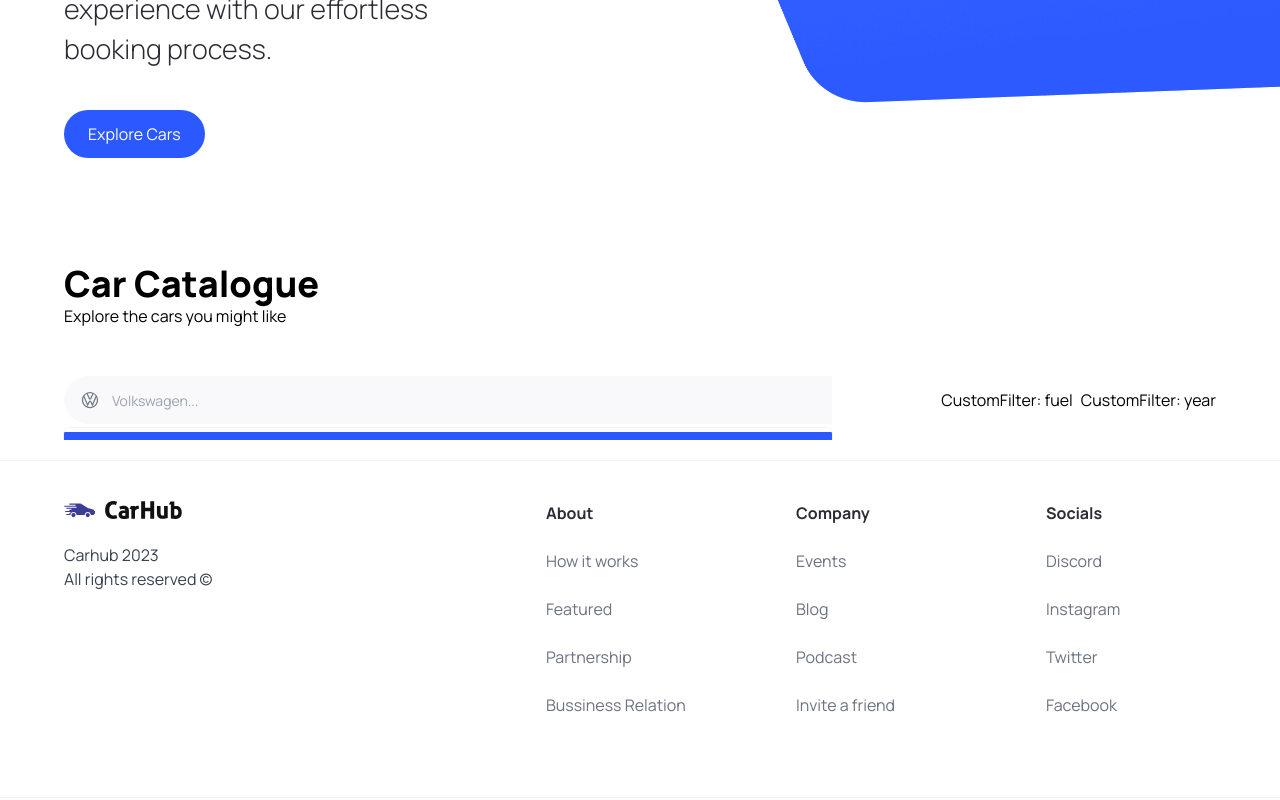
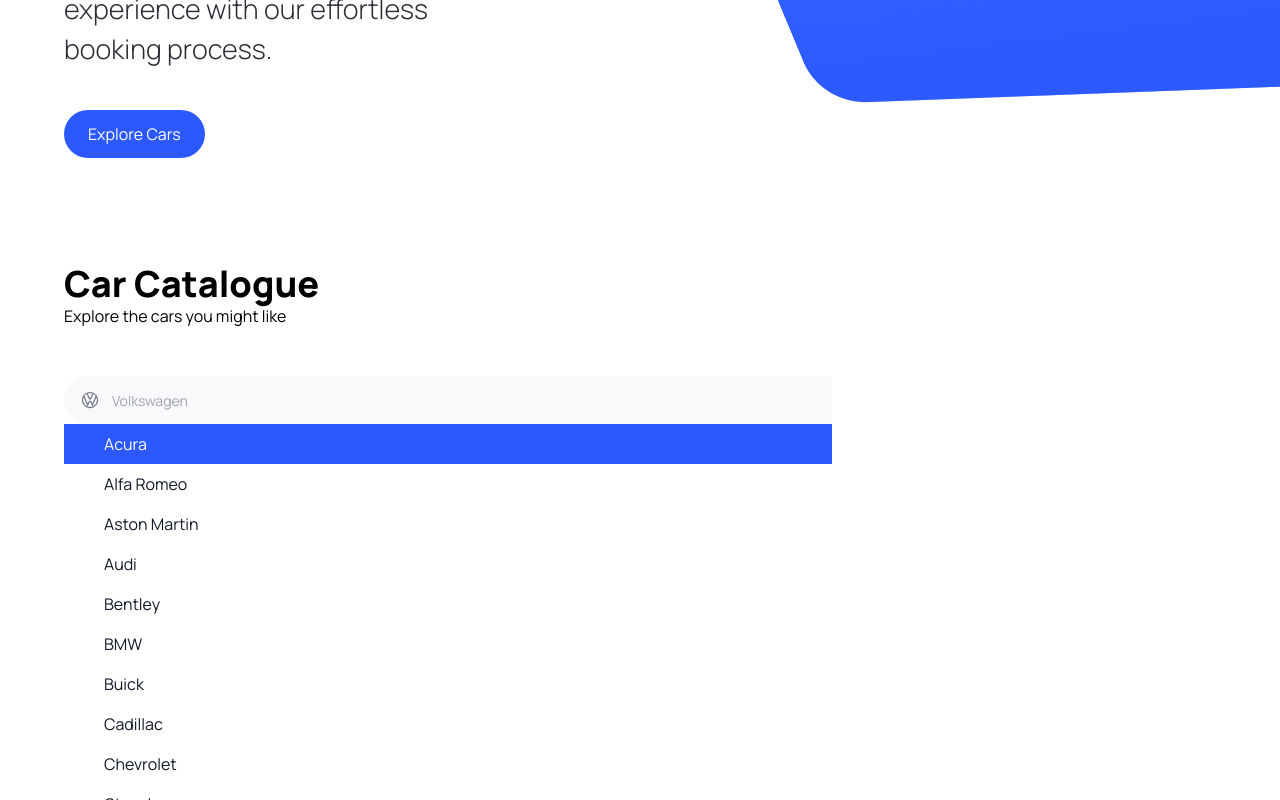
Before and after one commit to Dseals82/cars_showcase, a Next.js app: page / in a window 1280 px wide. Both pictures are taken after a click on the button 82 px from the left and 1000 px from the top of the page. Shown: the part 600-1400 px from the top of the page. Built offline with nearby package versions, Linux system fonts and the light colour scheme.

Commit message:
refactor searchmanufacturer

```diff
--- a/components/SearchManufacturer/SearchManufacturer.tsx
+++ b/components/SearchManufacturer/SearchManufacturer.tsx
@@ -28,79 +28,48 @@
 
   return (
     <div className="search-manufacturer">
-      <Combobox value={manufacturer} onChange={setManufacturer}>
+      <Combobox>
         <div className="relative w-full">
-          {/* Button for the combobox. Click on the icon to see the complete dropdown */}
           <Combobox.Button className="absolute top-[14px]">
             <Image
               src="/car-logo.svg"
               width={20}
               height={20}
+              alt="Car Logo"
               className="ml-4"
-              alt="car logo"
             />
           </Combobox.Button>
 
-          {/* Input field for searching */}
           <Combobox.Input
             className="search-manufacturer__input"
-            displayValue={(item: string) => item}
-            onChange={(event) => handleInputChange(event)} // Update the search query when the input changes
-            placeholder="Volkswagen..."
+            placeholder="Volkswagen"
+            displayValue={(manufacturer: string) => manufacturer}
+            onChange={(e) => handleInputChange(e)}
           />
-
-          {/* Transition for displaying the options */}
           <Transition
-            as={Fragment} // group multiple elements without introducing an additional DOM node i.e., <></>
+            as={Fragment}
             leave="transition ease-in duration-100"
             leaveFrom="opacity-100"
             leaveTo="opacity-0"
-            afterLeave={() => setQuery("")} // Reset the search query after the transition completes
+            afterLeave={() => setQuery("")}
           >
-            <Combobox.Options
-              className="absolute mt-1 max-h-60 w-full overflow-auto rounded-md bg-white py-1 text-base shadow-lg ring-1 ring-black ring-opacity-5 focus:outline-none sm:text-sm"
-              static
-            >
+            <Combobox.Options>
               {filteredManufacturers.length === 0 && query !== "" ? (
-                <Combobox.Option
-                  value={query}
-                  className="search-manufacturer__option"
-                >
-                  Create "{query}"
-                </Combobox.Option>
+                <div className="relative cursor-default select-none px-4 py-2 text-gray-700">
+                  Nothing found.
+                </div>
               ) : (
                 filteredManufacturers.map((item) => (
                   <Combobox.Option
+                    value={item}
                     key={item}
-                    className={({ active }) =>
-                      `relative search-manufacturer__option ${
-                        active ? "bg-primary-blue text-white" : "text-gray-900"
-                      }`
+                    className={({ active }) => `
+                    relative search-manufacturer__option ${
+                      active ? "bg-primary-blue text-white" : "text-gray-900"
                     }
-                    value={item}
+                  `}
                   >
-                    {({ selected, active }) => (
-                      <>
-                        <span
-                          className={`block truncate ${
-                            selected ? "font-medium" : "font-normal"
-                          }`}
-                        >
-                          {item}
-                        </span>
-
-                        {/* Show an active blue background color if the option is selected */}
-                        {selected ? (
-                          <span
-                            className={`absolute inset-y-0 left-0 flex items-center pl-3 ${
-                              active
-                                ? "text-white"
-                                : "text-pribg-primary-purple"
-                            }`}
-                          ></span>
-                        ) : null}
-                      </>
-                    )}
+                    {item}
                   </Combobox.Option>
                 ))
               )}
```
